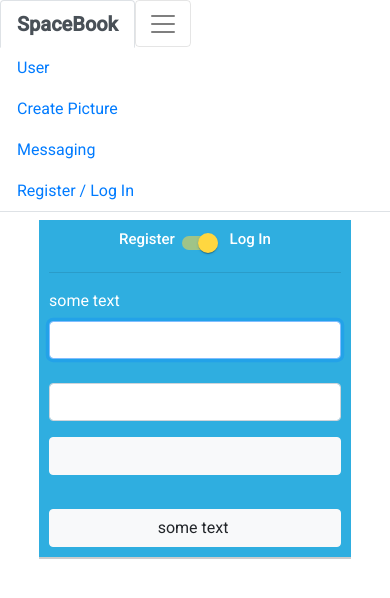
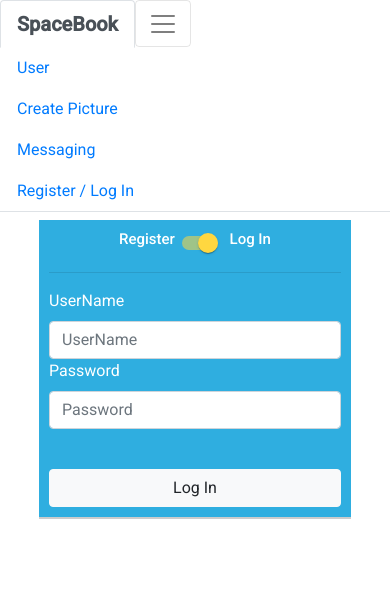
Before and after one commit to 12142020-dotnet-uta/P2_ATMC, an Angular app in the folder SpaceBook-Angular/: page /authentication in a window 390 px wide. Shown: the top 598 px of the page. Built offline with nearby package versions, Linux system fonts and the light colour scheme.

Commit message:
Reviewing the LogIn Component, using divs for the form group, i will change it into form

```diff
--- a/SpaceBook-Angular/src/app/app.module.ts
+++ b/SpaceBook-Angular/src/app/app.module.ts
@@ -1,5 +1,6 @@
 import { BrowserModule } from '@angular/platform-browser';
 import { NgModule } from '@angular/core';
+import { FormsModule } from '@angular/forms';
 
 import { AppComponent } from './app.component';
 import { AppRoutingModule } from './app-routing.module';
@@ -34,7 +35,8 @@ import { MatSlideToggleModule } from "@angular/material/slide-toggle";
     AppRoutingModule,
     NgbModule,
     BrowserAnimationsModule,
-    MatSlideToggleModule
+    MatSlideToggleModule,
+    FormsModule
   ],
   providers: [],
   bootstrap: [AppComponent]
--- a/SpaceBook-Angular/src/app/components/user/log-in/log-in.component.css
+++ b/SpaceBook-Angular/src/app/components/user/log-in/log-in.component.css
@@ -26,10 +26,6 @@
 } */
 
 
-button {
-    /* font-weight: bold; */
-
-  }
 
 
 .div-center {
@@ -43,13 +39,13 @@ button {
   border-bottom: 2px solid #ccc;
   display: table;
  }
-  .Centrado {
+ .Centered {
    align-items: center;
    justify-content: center;
    display: flex;
  }
 
-  .miSpanBoton {
+ .SpanBtn {
    position: absolute;
    margin-top: 1%;
    text-align: center;
@@ -64,9 +60,7 @@ button {
    }
  }
  @media screen and (max-width: 845px){
-    .RedesSociales{
-      margin-bottom: 10px;
-    }
+
  }
  @media screen and (max-width: 767px){
    .div-center {
@@ -78,13 +72,10 @@ button {
    h5 {
      font-size: 15px;
    }
-    .miSpanBoton{
+   .SpanBtn{
      font-size: 12px;
      text-align: left;
      padding-left: 10%;
-    }
-    .RedesSociales{
-      text-align: justify;
    }
  }
  @media screen and (max-width:390xpx){
@@ -100,12 +91,12 @@ button {
    color: #fff;
  }
 
-  .logoImg {
+ /* .logoImg {
    width: 10%;
    height: 10%;
    text-align: left;
    float: left;
-  }
+ } */
 
  mat-slide-toggle, h5 {
    display: inline-block;
--- a/SpaceBook-Angular/src/app/components/user/log-in/log-in.component.html
+++ b/SpaceBook-Angular/src/app/components/user/log-in/log-in.component.html
@@ -1,127 +1,67 @@
 <div class="back">
   <div class="div-center">
     <div class="content">
-        <!-- Use *ngIf for displaying the forms -->
-        <div class="Centrado">
+      <div class="Centered">
         <h5>Register&nbsp;&nbsp;</h5>
         <mat-slide-toggle
-            [checked]='userLogIn'
+          [checked]='boolLogIn'
           (change)='onChangingSection()'
         >
       </mat-slide-toggle>
-        <!--
-
-            [checked]='checkInicioSession'
-          (change)="IniSession()"
-          [color]='color'
-
-        -->
       <h5>&nbsp;&nbsp; Log In</h5>
       </div>
-        <div class="" *ngIf="userLogIn" > <!--(submit)="LogIn($event)" *ngIf="checkInicioSession"-->
+      <div *ngIf="boolLogIn" > <!--(submit)="LogIn($event)" *ngIf="checkInicioSession"-->
         <hr />
         <div class="form-group">
-            <label for="Telefono-o-Email">
-                <!-- {{'REWARDS.LOGIN.EMAIL' | translate}} -->
-                some text
-            </label>
-            <input type="text" class="form-control" id="Telefono-o-Email" autofocus required><!--placeholder="{{'REWARDS.LOGIN.EMAIL' | translate}}"-->
-            <label for="Password">
-                <!-- {{'REWARDS.PASSWORD' | translate}} -->
-            </label>
-            <input type="password" class="form-control" id="Password"  required> <!-- placeholder="{{'REWARDS.PASSWORD' | translate}}" -->
+          <label for="txtUserName">UserName</label>
+          <input type="text" [(ngModel)]="strLogInUserName" class="form-control" id="txtUserName" placeholder="UserName">
+          {{strLogInUserName}}
+          <!-- [userLogIn.UserName] -->
+          <label for="txtPassword">Password</label>
+          <input type="password" [(ngModel)]="strLogInPassword" class="form-control" id="txtPassword" placeholder="Password">
+          <!-- [(ngModel)]="strPassword" -->
+          {{strLogInPassword}}
         </div>
-          <button type="submit" class="btn btn-light btn-block RedesSociales"> <span class="font-weight-bold miSpanBoton">
-              <!-- {{'REWARDS.LOGIN.TITLE' | translate}} -->
-            </span>
-            <img src="" alt="" class=""></button>
-            <!-- <small>¿Olvido su contraseña?</small> -->
         <br>
-            <div class="row">
+        <div class="row ">
           <div class="col-md-12">
-                <button class="btn btn-light btn-block">
-                    some text
-                    <!-- <span class=" font-weight-bold miSpanBoton">{{'REWARDS.FACEBOOK' | translate}}</span> -->
-                <!-- (click)="socialSignIn($event,'facebook')"  -->
-                    <img src="" alt="" class=""></button>
-              </div><!--
-              <div class="col-md-6">
-                <button (click)="socialSignIn($event,'google')" class="btn btn-light btn-block RedesSociales">Continuar con Google
-                  <img src="assets/img/icons8-logo-de-google-480.png" alt="" class="logoImg"></button>
+            <button class="btn btn-light btn-block" (click)='LogIngUser()'>Log In</button>
           </div>
-              -->
         </div>
-          <!-- <button type="button" class="btn btn-link">Reset Password</button> -->
       </div>
-        <div class="form-signin" *ngIf="userRegister"> <!--(submit)="RegistroManual($event)" *ngIf="checkRegistro"-->
+
+
+      <div class="form-signin" *ngIf="boolRegister"> <!--(submit)="RegistroManual($event)" *ngIf="checkRegistro"-->
           <hr />
           <div class="row">
-            <!--
-              <div class="col-md-12">
-                <button (click)="socialRegister($event,'facebook')" class="btn btn-light btn-block RedesSociales">{{'REWARDS.FACEBOOK' | translate}}
-                  <img src="assets/img/icons8-facebook-480.png" alt="" class="logoImg"></button>
+            <div class="form-group col-md-6">
+              <label for="txtFirstName" >First Name</label>
+              <input type="text" [(ngModel)]="strFirstName" class="form-control" id="txtFirstName" required placeholder="First Name">
+              {{strFirstName}}
             </div>
-              <div class="col-md-6">
-                <button (click)="socialRegister($event,'google')" class="btn btn-light btn-block RedesSociales">Registrarse con Google
-                  <img src="assets/img/icons8-logo-de-google-480.png" alt="" class="logoImg"></button>
-              </div>
-            -->
-            </div>
-            <hr>
-            <!-- <label for="Nombre">Ingrese su nombre</label>
-            <input type="text" name="nombre" class="form-control" id="NombreUsuario" placeholder="Su nombre"> -->
-            <!--
-            <label for="Nombre">{{'REWARDS.LOGON.NOMBRE' | translate}}</label>
-            <input type="text" class="form-control" id="Nombre" placeholder="{{'REWARDS.LOGON.NOMBRE' | translate}}">
-            <label for="Apellido">{{'REWARDS.LOGON.APELLIDO' | translate}}</label>
-            <input type="text" class="form-control" id="Apellido" placeholder="{{'REWARDS.LOGON.APELLIDO' | translate}}">
-            <label for="FechaNacimiento" >{{'REWARDS.LOGON.NACIMIENTO' | translate}}</label>
-            <input type="text" class="form-control"
-            id="FechaNacimiento" name="Fecha"
-            placeholder="{{'REWARDS.LOGON.NACIMIENTO' | translate}}"
-            ngModel
-            bsDatepicker
-            [bsConfig]="dpConfig"
-            >
-            <label for="Ciudad">{{'REWARDS.LOGON.CIUDAD' | translate}}</label>
-            <select class="form-control" id="Ciudad" placeholder="Ciudad" >
-              <option> -Seleccione una ciudad-</option>
-              <option *ngFor="let ciudades of Ciudades">
-                {{ciudades}}
-              </option>
-            </select>
-             -->
-            <!-- <input type="text" class="form-control" id="Apellido" placeholder="Apellido"> -->
-            <div class="row">
-              <!-- <div class="col-md-6">
-                <div class="custom-control custom-radio">
-                  <input type="radio" class="custom-control-input" id="Masculino" name="Sexo" checked value="M">
-                  <label class="custom-control-label" for="Masculino">{{'REWARDS.LOGON.MASCULINO' | translate}}</label>
+            <div class="form-group col-md-6">
+              <label for="txtLastName">Last Name</label>
+              <input type="text" [(ngModel)]="strLastName" class="form-control" id="txtLastName" placeholder="Last Name">
+              {{strLastName}}
             </div>
           </div>
-              <div class="col-md-6">
-                <div class="custom-control custom-radio">
-                  <input type="radio" class="custom-control-input" id="Femenino" name="Sexo" value="F">
-                  <label class="custom-control-label" for="Femenino">{{'REWARDS.LOGON.FEMENINO' | translate}}</label>
+          <div class="form-group">
+              <label for="txtUserName">UserName</label>
+              <input type="text" [(ngModel)]="strUserName" class="form-control" id="txtUserName" placeholder="UserName">
+              {{strUserName}}
+              <label for="txtEmail">Email</label>
+              <input type="email" [(ngModel)]="strEmail" class="form-control" id="txtEmail" placeholder="Email">
+              {{strEmail}}
+              <label for="txtPassword">Password</label>
+              <input type="password" [(ngModel)]="strPassword" class="form-control" id="txtPassword" placeholder="Password">
+              {{strPassword}}
           </div>
-              </div> -->
-            </div>
-            <!-- <label for="CorreoTelefono">{{'REWARDS.LOGON.TITLE-CORREO' | translate}}</label>
-            <div class="row">
-              <div class="col-md-6">
-                <input type="text" class="form-control" id="Correo" placeholder="{{'REWARDS.LOGON.CORREO' | translate}}">
-              </div>
-              <div class="col-md-6">
-                <input type="text" class="form-control" id="Telefono" placeholder="{{'REWARDS.LOGON.TELEFONO' | translate}} ">
+          <br>
+          <div class="row ">
+            <div class="col-md-12">
+              <button class="btn btn-light btn-block"> Register</button>
             </div>
           </div>
-            <label for="Pass">{{'REWARDS.PASSWORD' | translate}}</label>
-            <input type="password" class="form-control" id="Pass" placeholder="********" pattern=".{6,}"><br>
-            -->
-            <button type="button" class="btn btn-light btn-block" type="submit">  Register text
-              <!-- <img src="" alt="" class="logoImg"> -->
-              <!-- {{'REWARDS.LOGON.LOG' | translate}} -->
-            </button>
       </div>
 
 
--- a/SpaceBook-Angular/src/app/components/user/log-in/log-in.component.ts
+++ b/SpaceBook-Angular/src/app/components/user/log-in/log-in.component.ts
@@ -1,4 +1,7 @@
 import { Component, OnInit } from '@angular/core';
+import { UserLogIn } from "../../../interfaces/user-log-in";
+import { UserRegister } from "../../../interfaces/user-register";
+
 
 @Component({
   selector: 'app-log-in',
@@ -10,17 +13,29 @@ export class LogInComponent implements OnInit {
   constructor() { }
 
   ngOnInit(): void {
+
   }
 
-  userLogIn = true;
-  userRegister = false;
+  boolLogIn = true;
+  boolRegister = false;
+  userLogIn: UserLogIn;
+  userRegister: UserRegister;
+
+  strFirstName:string;
+  strLastName:string;
+  strLogInUserName:string;
+  strLogInPassword:string;
+  strEmail: string;
+
+  strUserName:string;
+  strPassword:string;
 
   /* The user object that will be used over here */
 
   onChangingSection()
   {
-    this.userLogIn = !this.userLogIn;
-    this.userRegister = !this.userRegister;
+    this.boolLogIn = !this.boolLogIn;
+    this.boolRegister = !this.boolRegister;
 
   }
 
@@ -28,11 +43,30 @@ export class LogInComponent implements OnInit {
   RegisteringUser(){
 
     //
+    this.userRegister = {
+      UserID : '',
+      UserName : this.strUserName,
+      Password : this.strPassword,
+      FirstName : this.strPassword,
+      LastName : this.strLastName,
+      Email: this.strEmail
+    }
+    console.log(this.userLogIn);
+
   }
 
   LogIngUser()
   {
 
+    this.userLogIn= {
+      UserID : '',
+      UserName : this.strUserName,
+      Password : this.strPassword,
+      FirstName : this.strPassword,
+      LastName : this.strLastName
+    }
+
+    console.log(this.userRegister);
   }
 
 }
```
Lines whose indentation alone changed are shown as unchanged.
